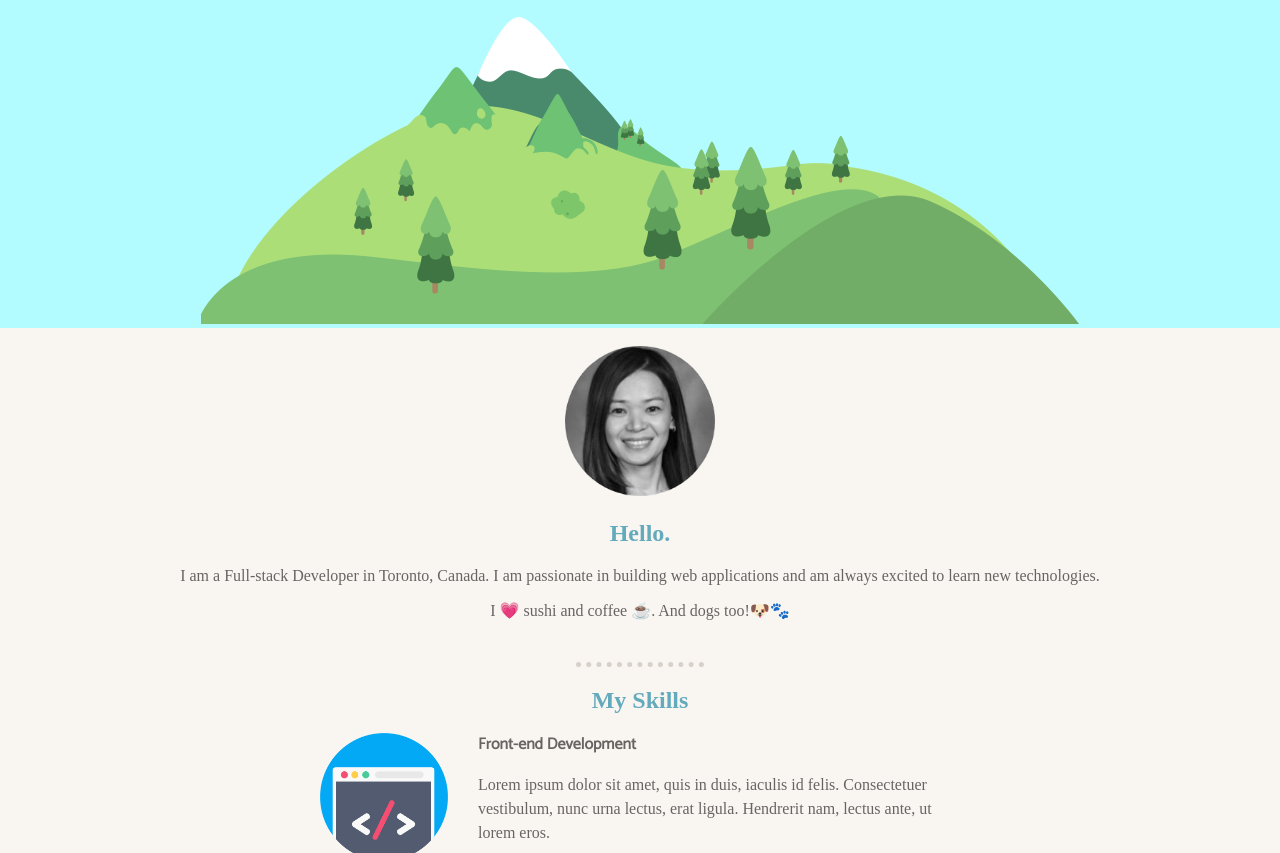
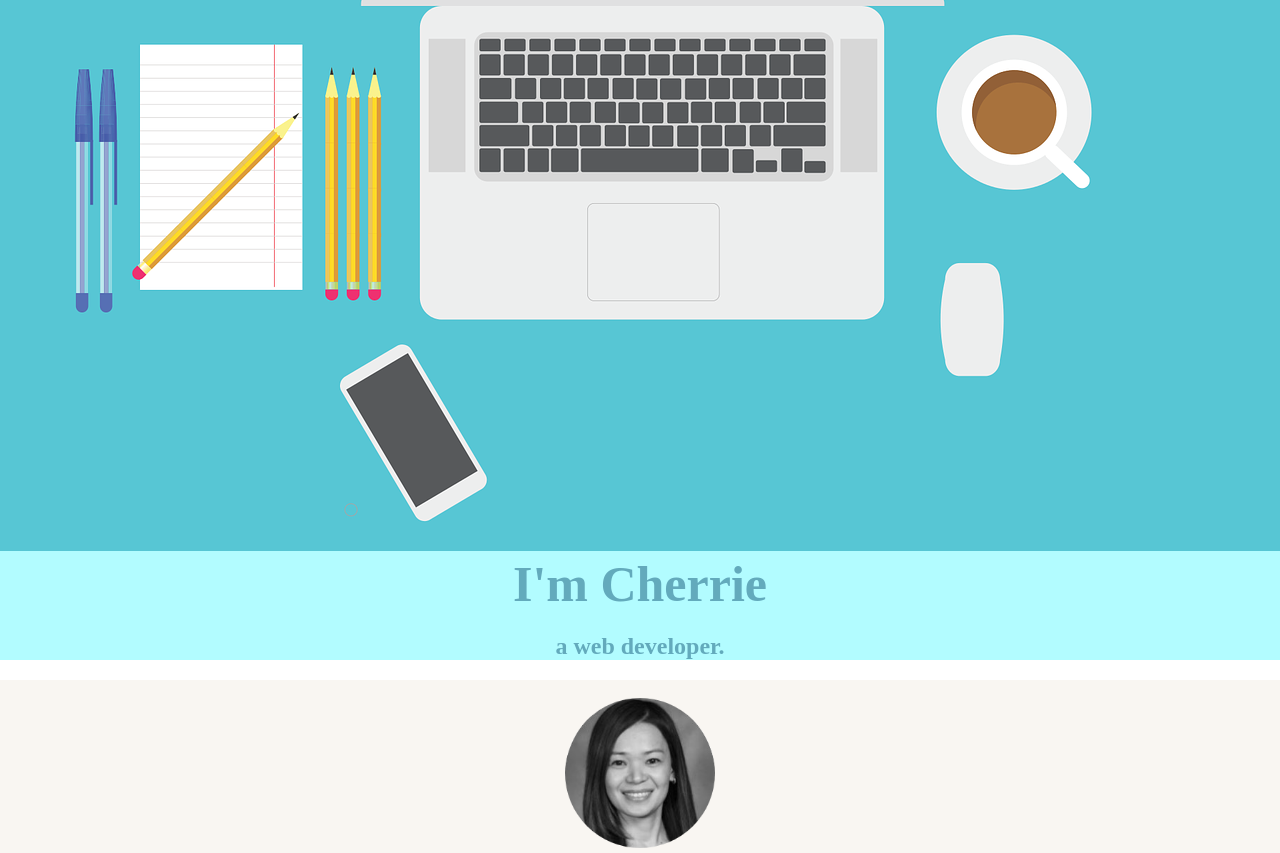
Before and after one commit to chermae/mySite, a plain HTML site: page index.html in a window 1280 px wide. Shown: the part 208-1061 px from the top of the page. Drawn offline with Linux system fonts and the light colour scheme; a web font is replaced by a local one.

Commit message:
updating html file

```diff
--- a/index.html
+++ b/index.html
@@ -12,12 +12,11 @@
 
 <body>
     <div class="top-container">
-        <img class="top-cloud" src="images/cloud-2837231_960_720.png" alt="cloud-image" height="200px" width="200px">
+        <img id="sunflower" src="images/dev.png" alt="dev-image" />
+        <div class="center">
         <h1>I'm Cherrie</h1>
         <h2>a web developer.</h2>
-        <img class="bottom-cloud" src="images/cloud-2837231_960_720.png" alt="cloud-image" height="200px"
-            width="200px" />
-        <img src="images/NicePng_mountain-png_36807.png" alt="mountain-image" />
+        </div>
     </div>
     <div class="middle-container">
         <div class="profile">
```
